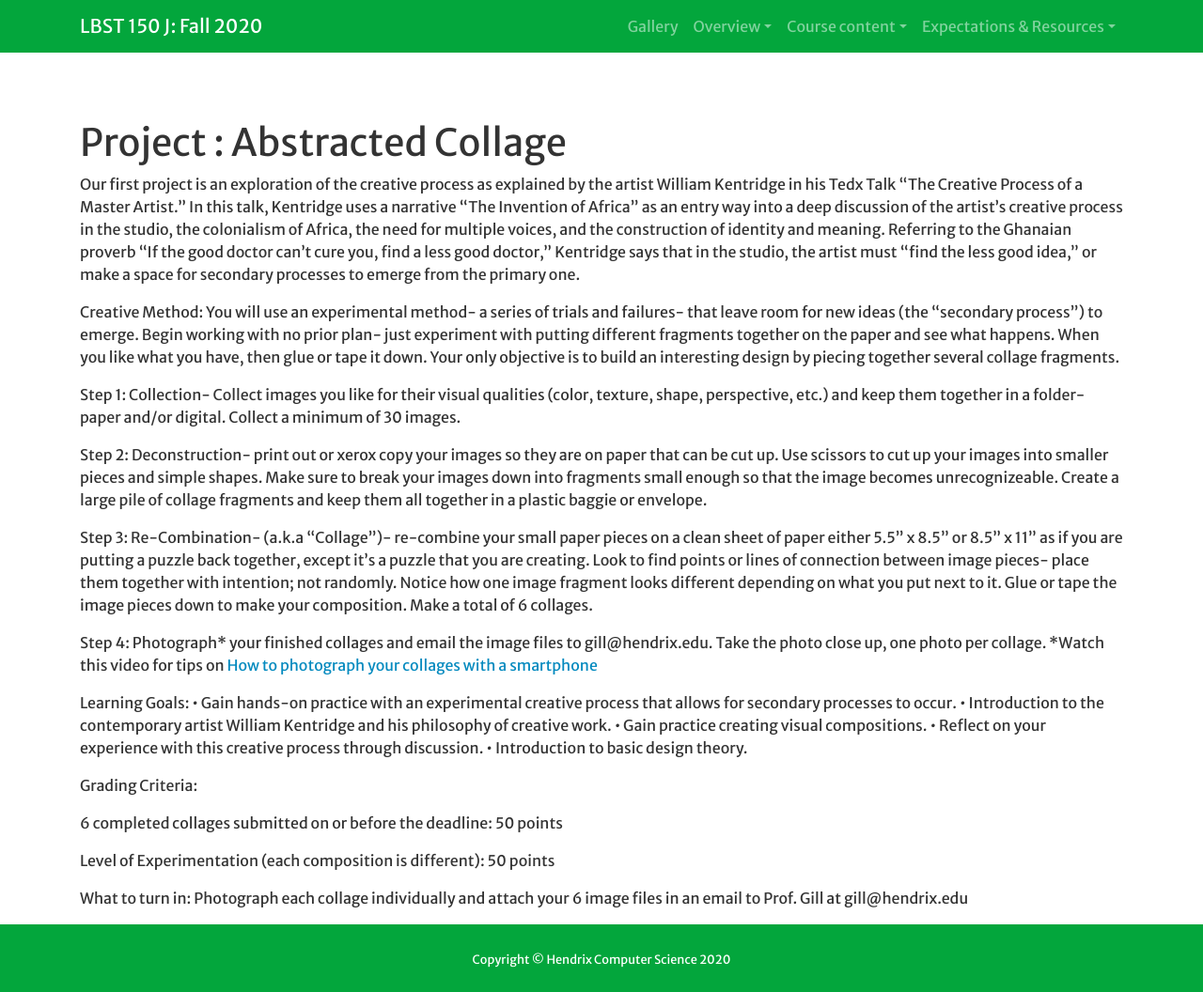
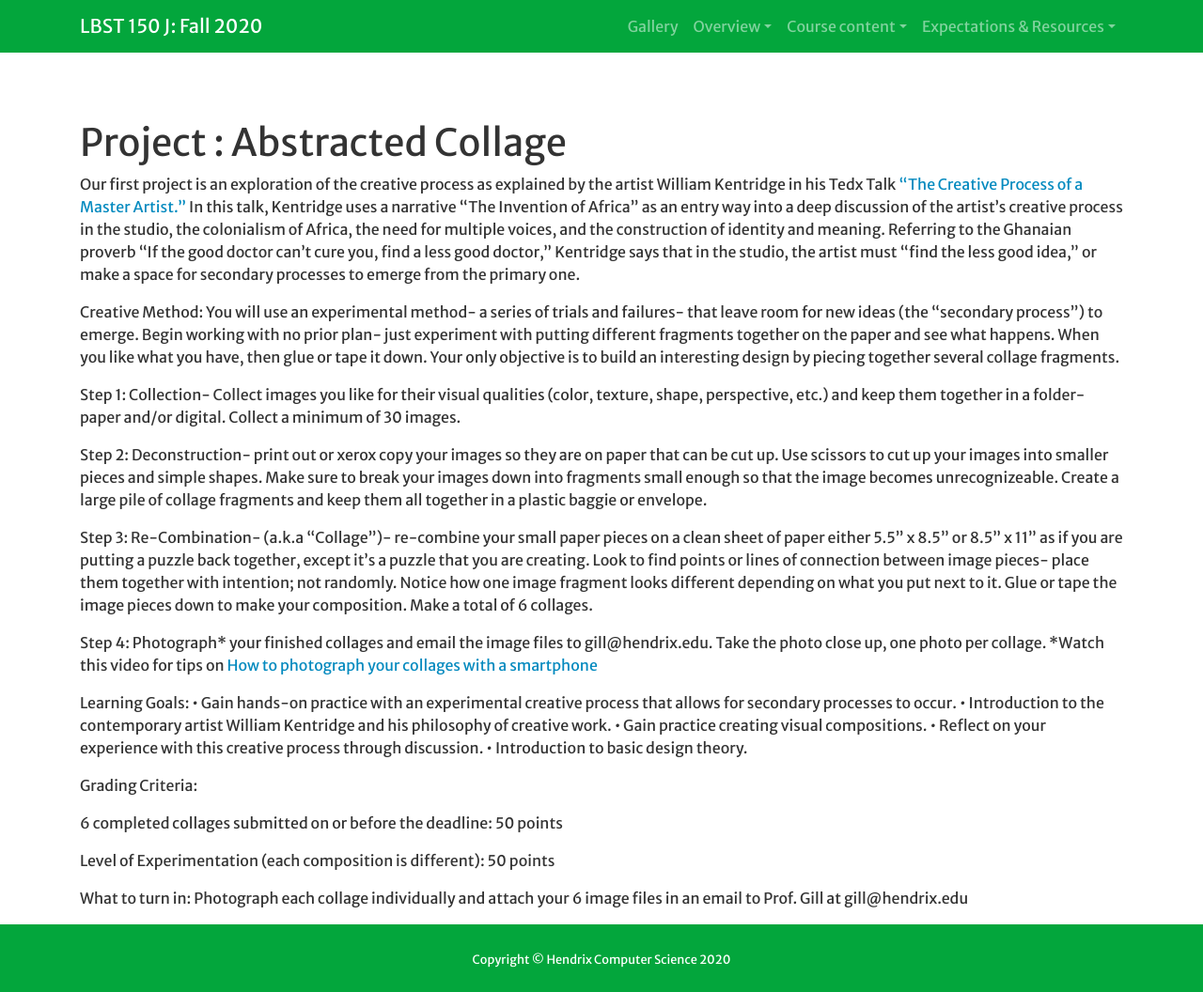
Before and after one commit to Hendrix-CS/creativity-TEC, a Jekyll site: the page built from projects/collage.md, in a window 1280 px wide and 1056 px high. Shown: the whole window at 94% size. Built offline with Jekyll 4.4.1, drawn with Linux system fonts in a browser that asks for light colours; a script that is not in the unit is left out; part of the change alters nothing that is shown.

```diff
--- a/projects/collage.md
+++ b/projects/collage.md
@@ -7,7 +7,7 @@ due: Monday, September 28, 2020
 
 
 
-Our first project is an exploration of the creative process as explained by the artist William Kentridge in his Tedx Talk “The Creative Process of a Master Artist.” In this talk, Kentridge uses a narrative “The Invention of Africa” as an entry way into a deep discussion of the artist’s creative process in the studio, the colonialism of Africa, the need for multiple voices, and the construction of identity and meaning. Referring to the Ghanaian proverb “If the good doctor can’t cure you, find a less good doctor,” Kentridge says that in the studio, the artist must “find the less good idea,” or make a space for secondary processes to emerge from the primary one.
+Our first project is an exploration of the creative process as explained by the artist William Kentridge in his Tedx Talk [“The Creative Process of a Master Artist.”](https://www.youtube.com/watch?v=SmaXqktW3A8) In this talk, Kentridge uses a narrative “The Invention of Africa” as an entry way into a deep discussion of the artist’s creative process in the studio, the colonialism of Africa, the need for multiple voices, and the construction of identity and meaning. Referring to the Ghanaian proverb “If the good doctor can’t cure you, find a less good doctor,” Kentridge says that in the studio, the artist must “find the less good idea,” or make a space for secondary processes to emerge from the primary one.
 
 
 Creative Method: You will use an experimental method- a series of trials and failures- that leave room for new ideas (the "secondary process") to emerge. Begin working with no prior plan- just experiment with putting different fragments together on the paper and see what happens. When you like what you have, then glue or tape it down. Your only objective is to build an interesting design by piecing together several collage fragments.
```
